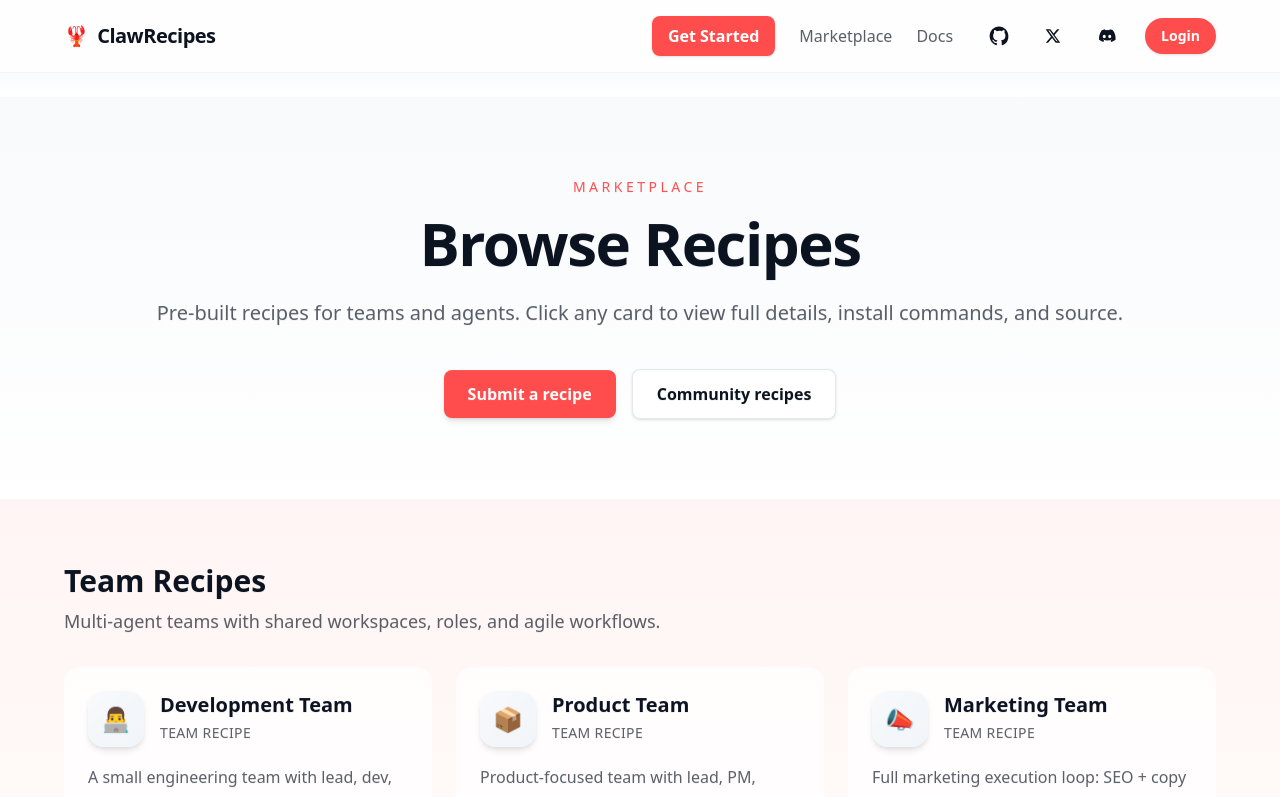
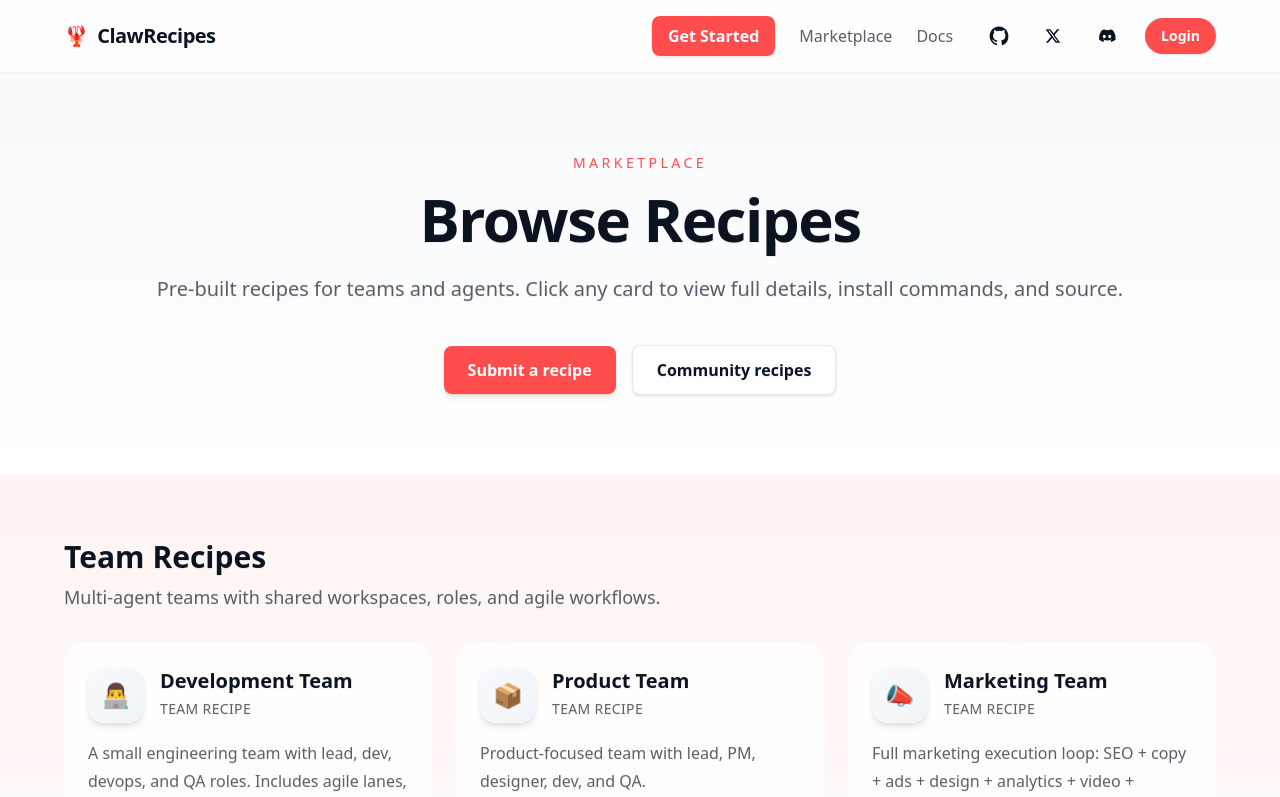
Before and after one commit to JIGGAI/ClawMarket, a Next.js app: page /marketplace in a window 1280 px wide. Shown: the top 797 px of the page. Built offline with nearby package versions, Linux system fonts and the light colour scheme; no server answers.

Commit message:
fix(ui): hide marketplace banner container when no notification

```diff
--- a/src/app/marketplace/layout.tsx
+++ b/src/app/marketplace/layout.tsx
@@ -1,14 +1,26 @@
+"use client";
+
 import { EmailVerificationBanner } from "@/components/EmailVerificationBanner";
+import { useSession } from "next-auth/react";
 
 export default function MarketplaceLayout({ children }: { children: React.ReactNode }) {
+  const { data: session, status } = useSession();
+
+  const s = session as unknown as { emailVerified?: string | null } | null;
+  const showBanner = status === "authenticated" && !s?.emailVerified;
+
   return (
     <div className="w-full">
-      {/* Match marketplace hero background behind the notification area, without changing the banner styling. */}
-      <section className="bg-gradient-to-b from-slate-50 to-white px-6 pt-6 lg:px-16">
-        <div className="mx-auto max-w-6xl">
-          <EmailVerificationBanner />
-        </div>
-      </section>
+      {/* Only render the banner container when the banner is actually shown.
+          Otherwise this leaves a thin colored bar at the top of marketplace pages. */}
+      {showBanner ? (
+        <section className="bg-gradient-to-b from-slate-50 to-white px-6 pt-6 lg:px-16">
+          <div className="mx-auto max-w-6xl">
+            <EmailVerificationBanner />
+          </div>
+        </section>
+      ) : null}
+
       {children}
     </div>
   );
```
